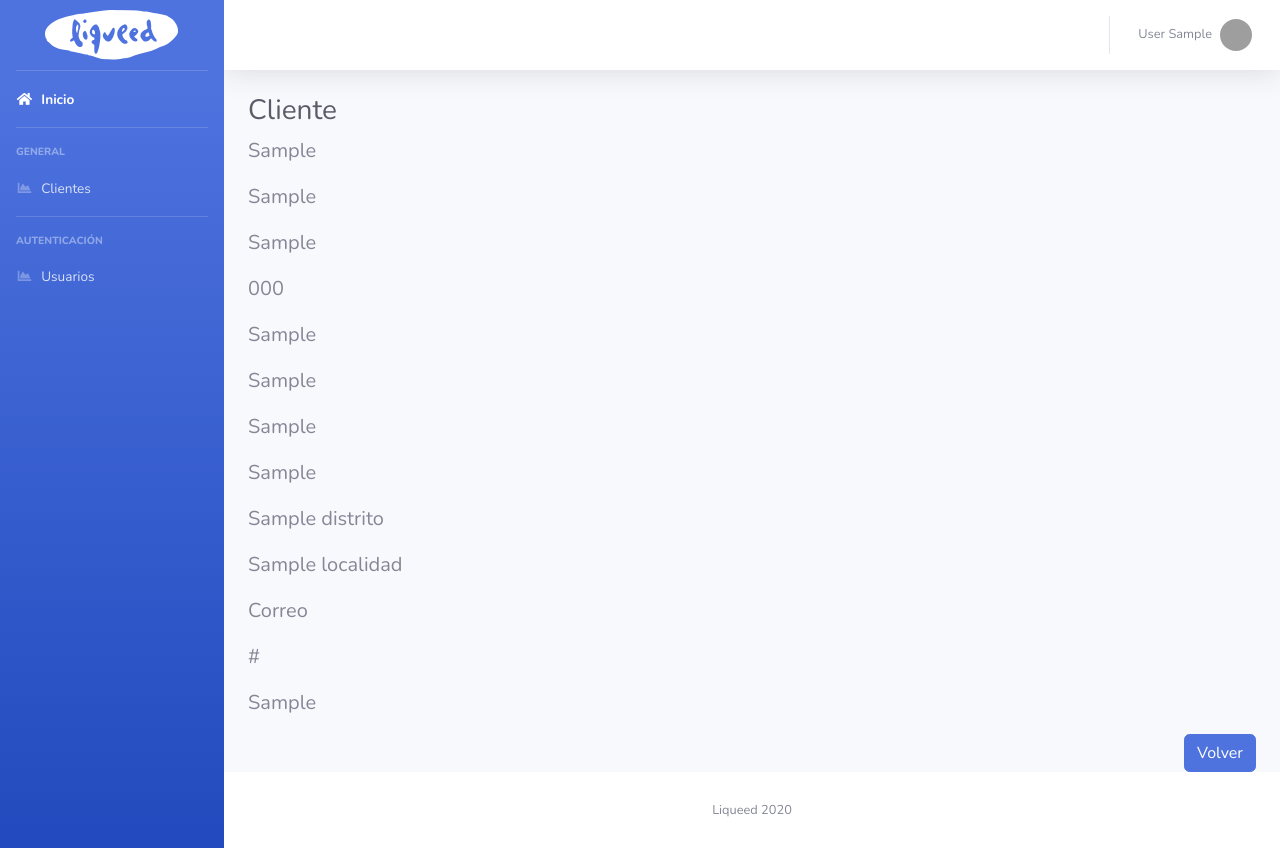
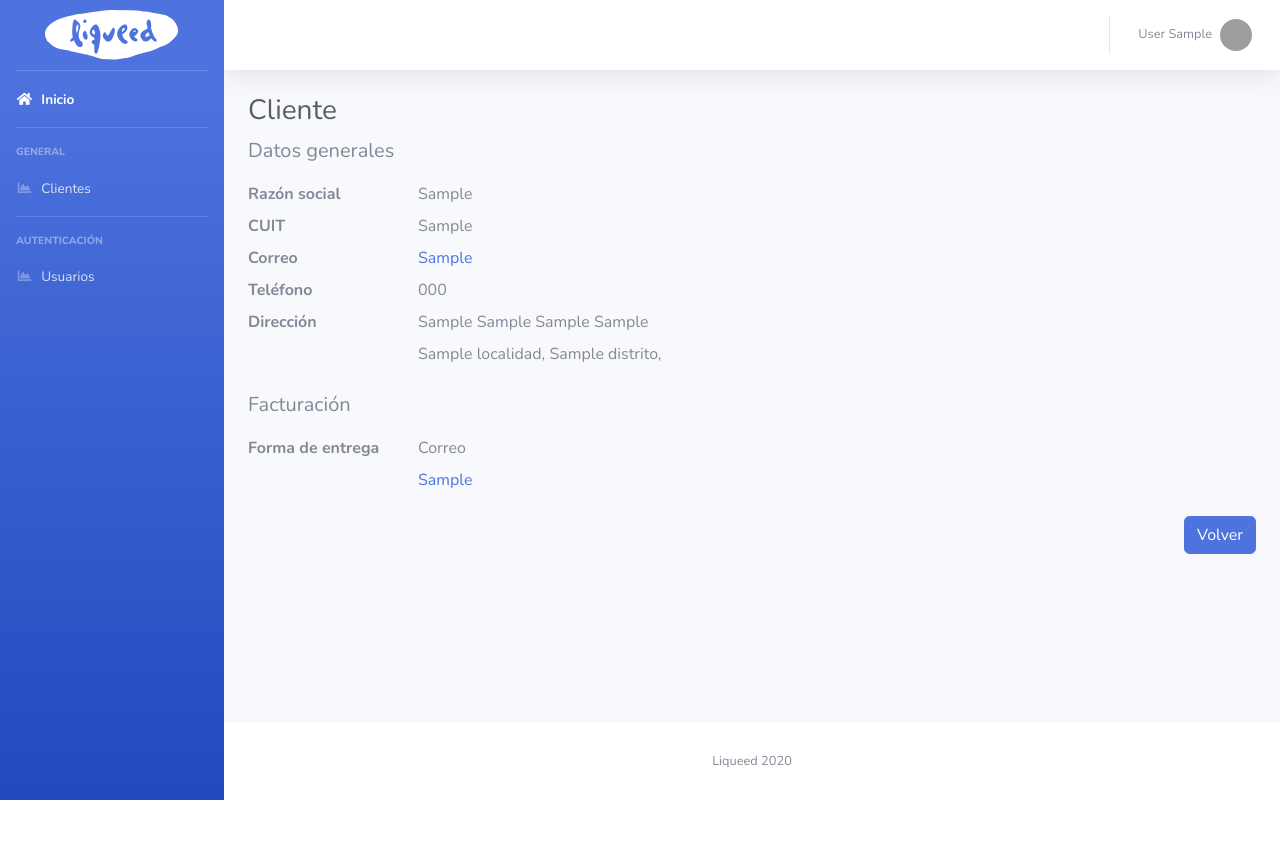
Before and after one commit to liqueed/sistemita2, a Django app: page /cliente/1/ in a window 1280 px wide. After the commit the page ends 800 px from the top, so only its background shows below. Run offline with Django 3.2, Linux system fonts and the light colour scheme; a user stored in the database is signed in; data comes from the database, SQL or seed files in the repository; tables that the repository leaves empty hold one stand-in row (values such as "Sample post"); parts of the project's set-up code (start-up, migrations or seed data) failed here and were passed over; some libraries are stand-ins or nearby versions; grey boxes are pictures that could not be loaded.

Commit message:
Detalles de clientes

```diff
--- a/core/templates/core/cliente_detail.html
+++ b/core/templates/core/cliente_detail.html
@@ -5,20 +5,33 @@
 <div class="container-fluid">
     <h1 class="h3 mb-2 text-gray-800">Cliente</h1>
 
-    <p class="lead">{{ object.razon_social}}</p>
-    <p class="lead">{{ object.cuit}}</p>
-    <p class="lead">{{ object.correo}}</p>
-    <p class="lead">{{ object.telefono}}</p>
-    <p class="lead">{{ object.calle}}</p>
-    <p class="lead">{{ object.numero}}</p>
-    <p class="lead">{{ object.piso}}</p>
-    <p class="lead">{{ object.dpto}}</p>
-    <p class="lead">{{ object.provincia}}</p>
-    <p class="lead">{{ object.distrito}}</p>
-    <p class="lead">{{ object.localidad}}</p>
-    <p class="lead">{{ object.get_tipo_envio_factura_display}}</p>
-    <p class="lead">{{ object.link_envio_factura}}</p>
-    <p class="lead">{{ object.correo_envio_factura}}</p>
+    <p class="lead">Datos generales</p>
+    <dl class="row">
+        <dt class="col-sm-2">Raz&oacute;n social</dt>
+        <dd class="col-sm-10">{{ object.razon_social}}</dd>
+        <dt class="col-sm-2">CUIT</dt>
+        <dd class="col-sm-10">{{ object.cuit}}</dd>
+        <dt class="col-sm-2">Correo</dt>
+        <dd class="col-sm-10"><a href="mailto:{{ object.correo }}">{{ object.correo }}</a></dd>
+        <dt class="col-sm-2">Tel&eacute;fono</dt>
+        <dd class="col-sm-10">{{ object.telefono}}</dd>
+        <dt class="col-sm-2">Direcci&oacute;n</dt>
+        <dd class="col-sm-10">{{ object.calle}} {{ object.numero}} {{ object.piso}} {{ object.dpto}}</dd>
+        <dt class="col-sm-2"></dt>
+        <dd class="col-sm-10">{{ object.localidad}}, {{ object.distrito}}, {{ object.provincia}}</dd>
+    </dl>
+
+    <p class="lead">Facturaci&oacute;n</p>
+    <dl class="row">
+        <dt class="col-sm-2">Forma de entrega</dt>
+        <dd class="col-sm-10">{{ object.get_tipo_envio_factura_display}}</dd>
+        <dt class="col-sm-2"></dt>
+        {% if object.tipo_envio_factura != 'C' %}
+        <dd class="col-sm-10">{{ object.link_envio_factura}}</dd>
+        {% else %}
+        <dd class="col-sm-10"><a href="mailto:{{ object.correo_envio_factura}}">{{ object.correo_envio_factura}}</a></dd>
+        {% endif %}
+    </dl>
 
     <a href="{% url 'cliente-listado' %}" class="btn btn-primary float-right">Volver</a>
 
```
Also changed, not shown: core/templates/core/cliente_list.html (+8 -11 lines).
